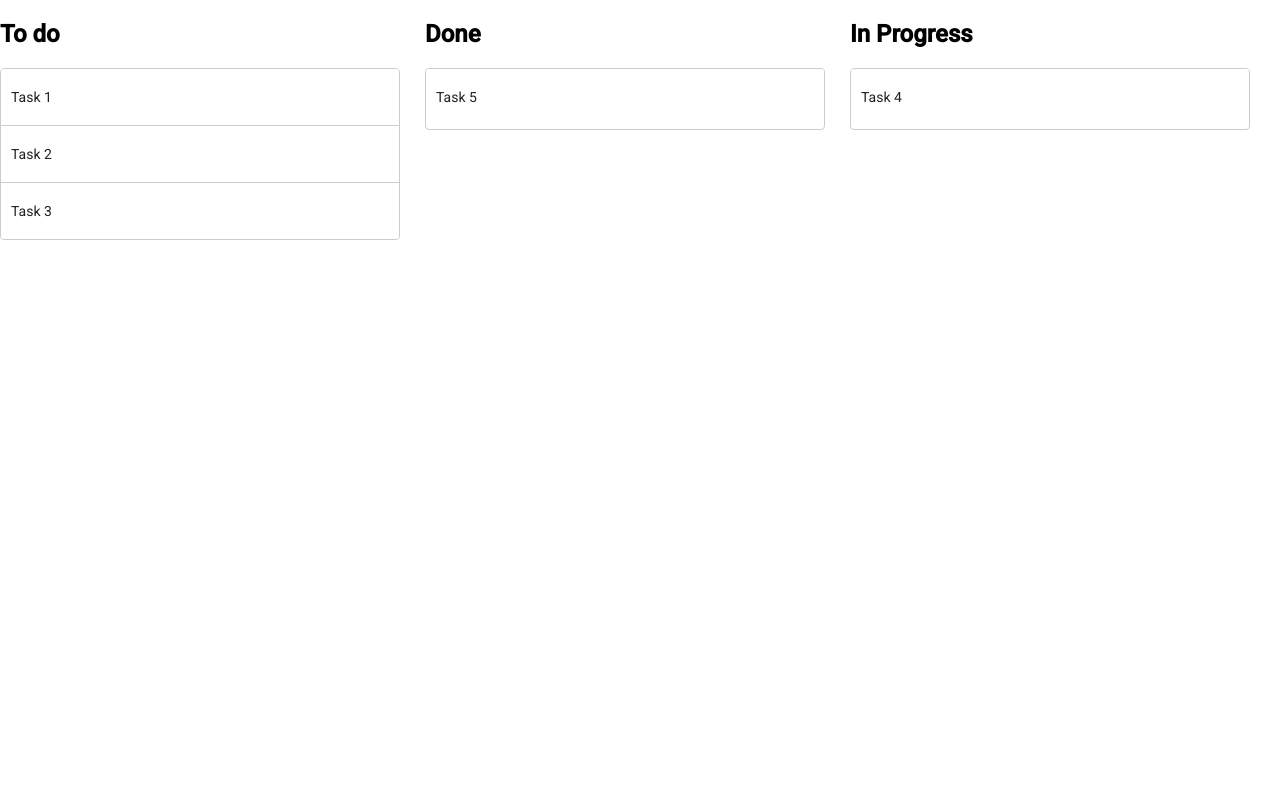
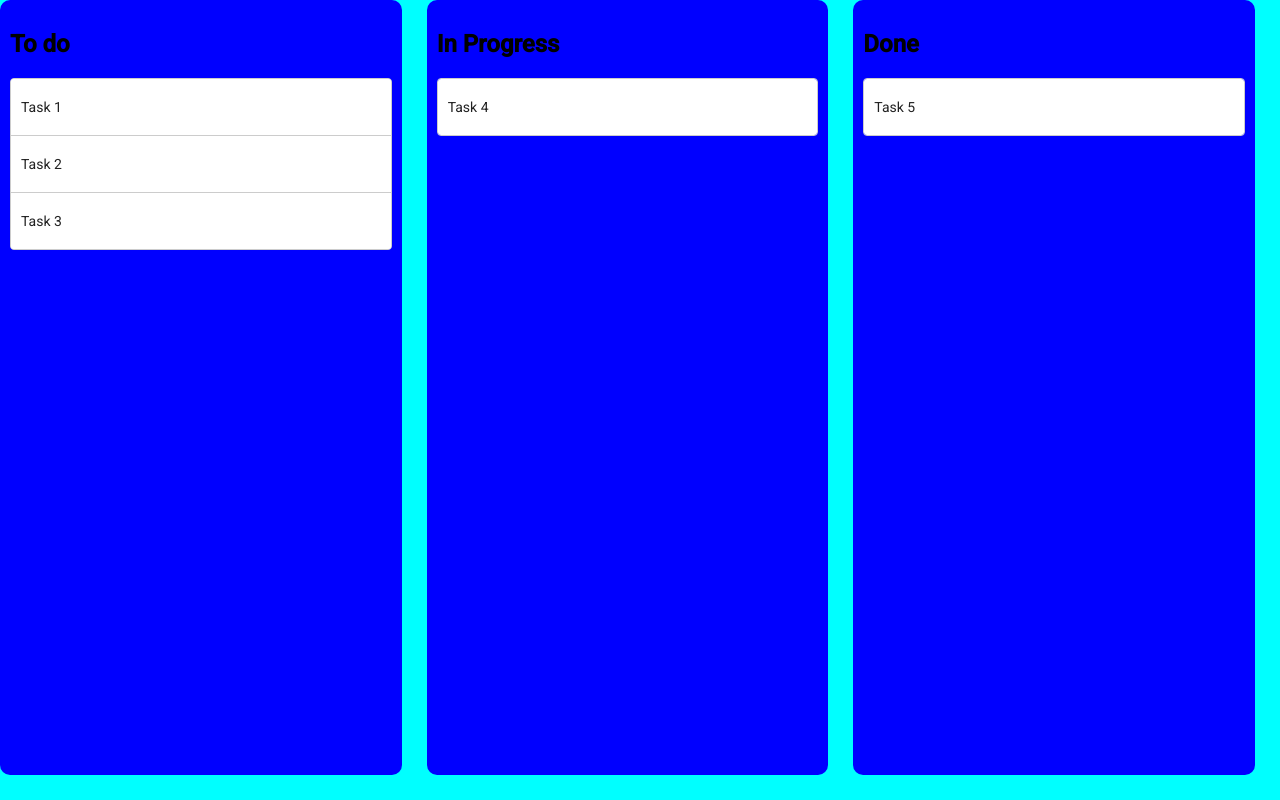
Before and after one commit to RhodCoding/KanbaKO, an Angular app: page / in a window 1280 px wide. Built offline with nearby package versions, Linux system fonts and the light colour scheme.

Commit message:
Todo, Inprogress and Done

```diff
--- a/src/app/todo/app.component.css
+++ b/src/app/todo/app.component.css
@@ -1,14 +1,25 @@
-.example-container {
+.whole-container {
+  display: flex;
+  flex-direction: row;
+  background-color: aqua;
+  justify-content: center;
+  width: 100%;
+  height: 100%;
+}
+.box-container {
   width: 400px;
   max-width: 100%;
   margin: 0 25px 25px 0;
   display: inline-block;
   vertical-align: top;
+  background-color: blue;
+  padding: 10px;
+  border-radius: 10px;
 }
 
 .example-list {
   border: solid 1px #ccc;
-  min-height: 60px;
+  min-height: 30px;
   background: white;
   border-radius: 4px;
   overflow: hidden;
--- a/src/app/todo/app.component.html
+++ b/src/app/todo/app.component.html
@@ -1,4 +1,6 @@
-<div class="example-container">
+<div class="whole-container"> <!--No.1-->
+
+<div class="box-container">
   <h2>To do</h2>
 
   <div
@@ -14,7 +16,23 @@
   </div>
 </div>
 
-<div class="example-container">
+<div class="box-container">
+  <h2>In Progress</h2>
+
+  <div
+  cdkDropList
+  #inProgressList="cdkDropList"
+  [cdkDropListData]="inProgress"
+  [cdkDropListConnectedTo]="[todoList,doneList]"
+  class="example-list"
+  (cdkDropListDropped)="drop($event)">
+  @for (item of inProgress; track item) {
+    <div class="example-box" cdkDrag>{{item}}</div>
+  }
+  </div>
+  </div>
+
+<div class="box-container">
 <h2>Done</h2>
 
 <div
@@ -30,18 +48,4 @@ class="example-list"
 </div>
 </div>
 
-<div class="example-container">
-  <h2>In Progress</h2>
-
-  <div
-  cdkDropList
-  #inProgressList="cdkDropList"
-  [cdkDropListData]="inProgress"
-  [cdkDropListConnectedTo]="[todoList,doneList]"
-  class="example-list"
-  (cdkDropListDropped)="drop($event)">
-  @for (item of inProgress; track item) {
-    <div class="example-box" cdkDrag>{{item}}</div>
-  }
-  </div>
-  </div>
+</div> <!--No.1-->
```
